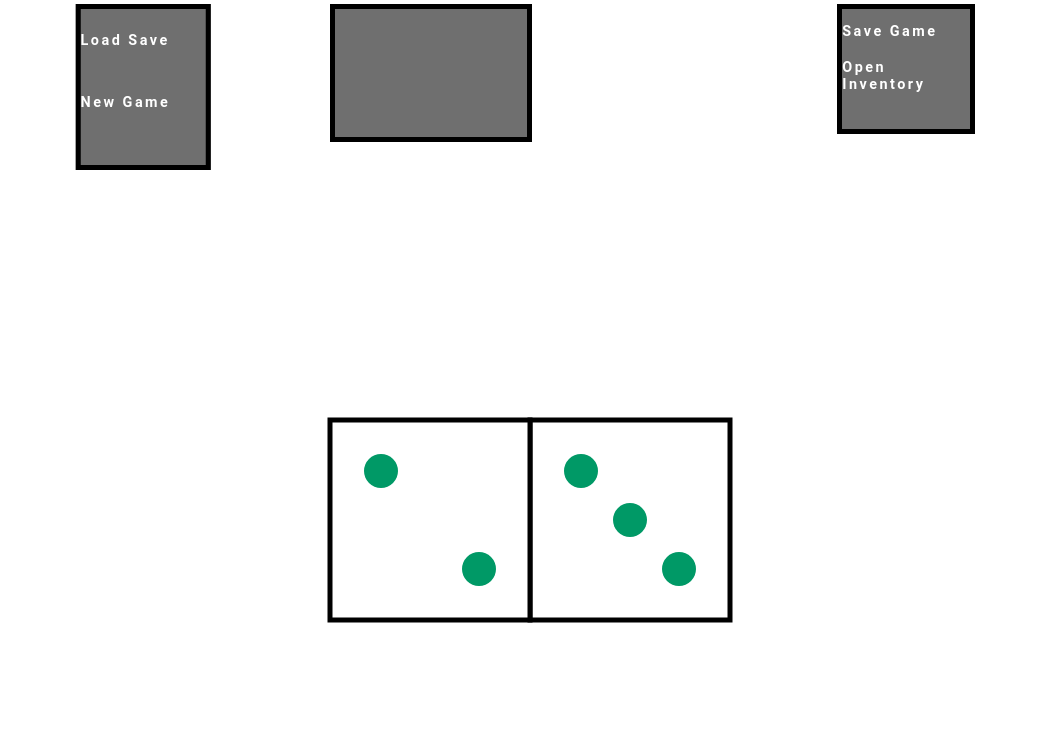
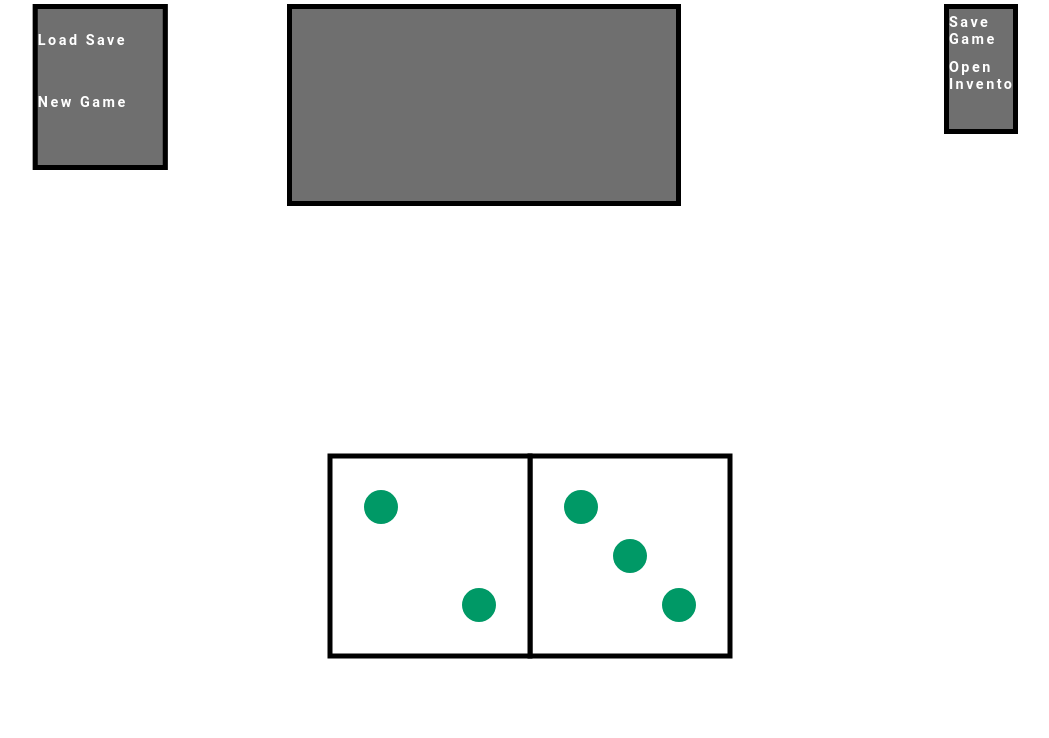
Before and after one commit to htmhell69/RPG-Dice, a PHP site: page / in a window 1280 px wide. Shown: the part 541-1279 px from the top of the page, without its empty margins (118-1167 px from the left). Before the commit the page ends 1164 px from the top, so only its background shows below. Run offline with PHP 8.4, Linux system fonts and the light colour scheme.

Commit message:
Update fancyButtons.css

```diff
--- a/clientSide/fancyButtons.css
+++ b/clientSide/fancyButtons.css
@@ -44,8 +44,8 @@ body {
 
 .description {
   position: relative;
-  width: 15vw;
-  height: 10vw;
+  width: 30vw;
+  height: 15vw;
   border: 5px solid black;
   text-align: center;
   background-color: rgba(16, 16, 16, 0.6);
@@ -55,7 +55,7 @@ body {
 
 .rightMenu {
   position: relative;
-  width: 10vw;
+  width: 5vw;
   height: 15vh;
   border: 5px solid black;
   background-color: rgba(16, 16, 16, 0.6);
```
